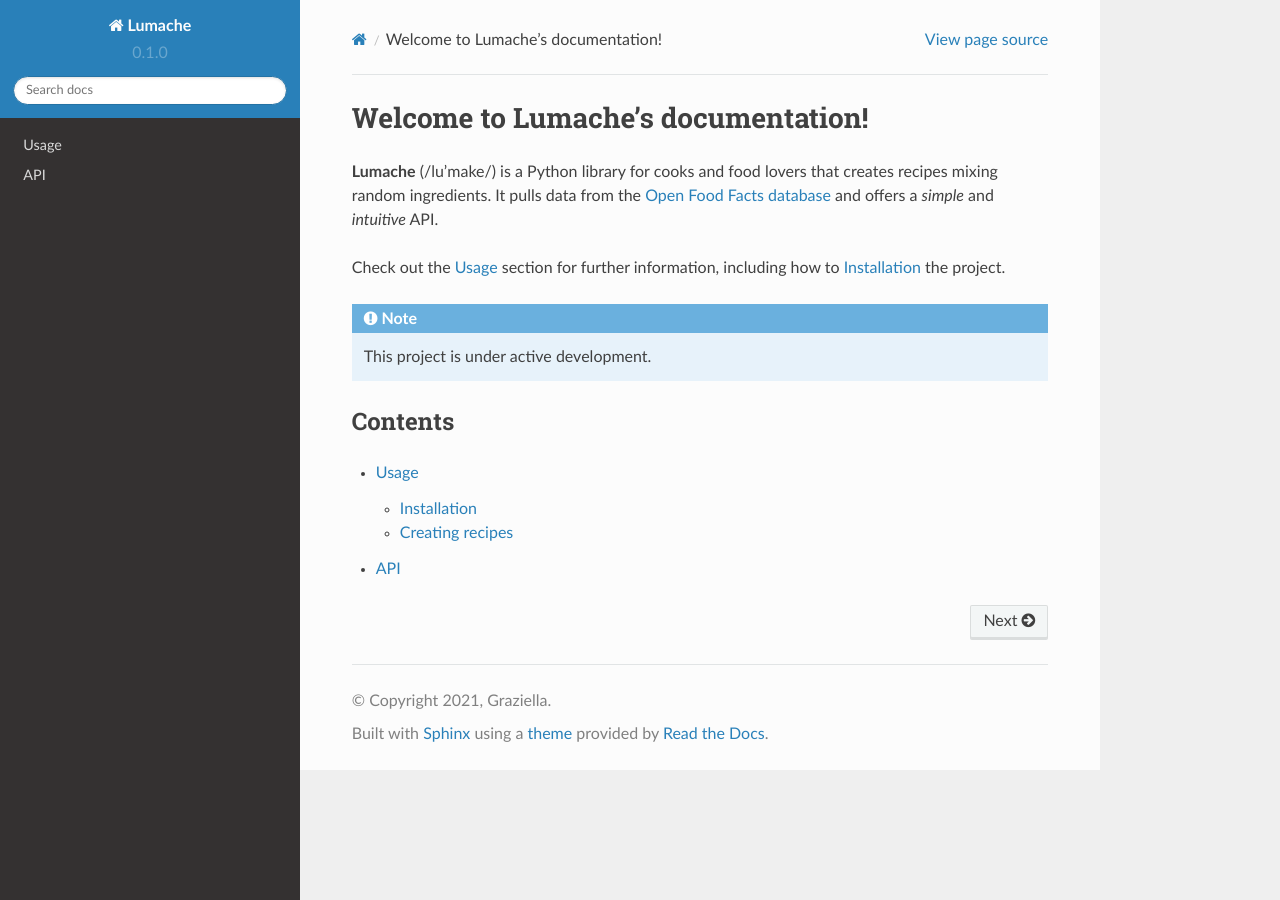
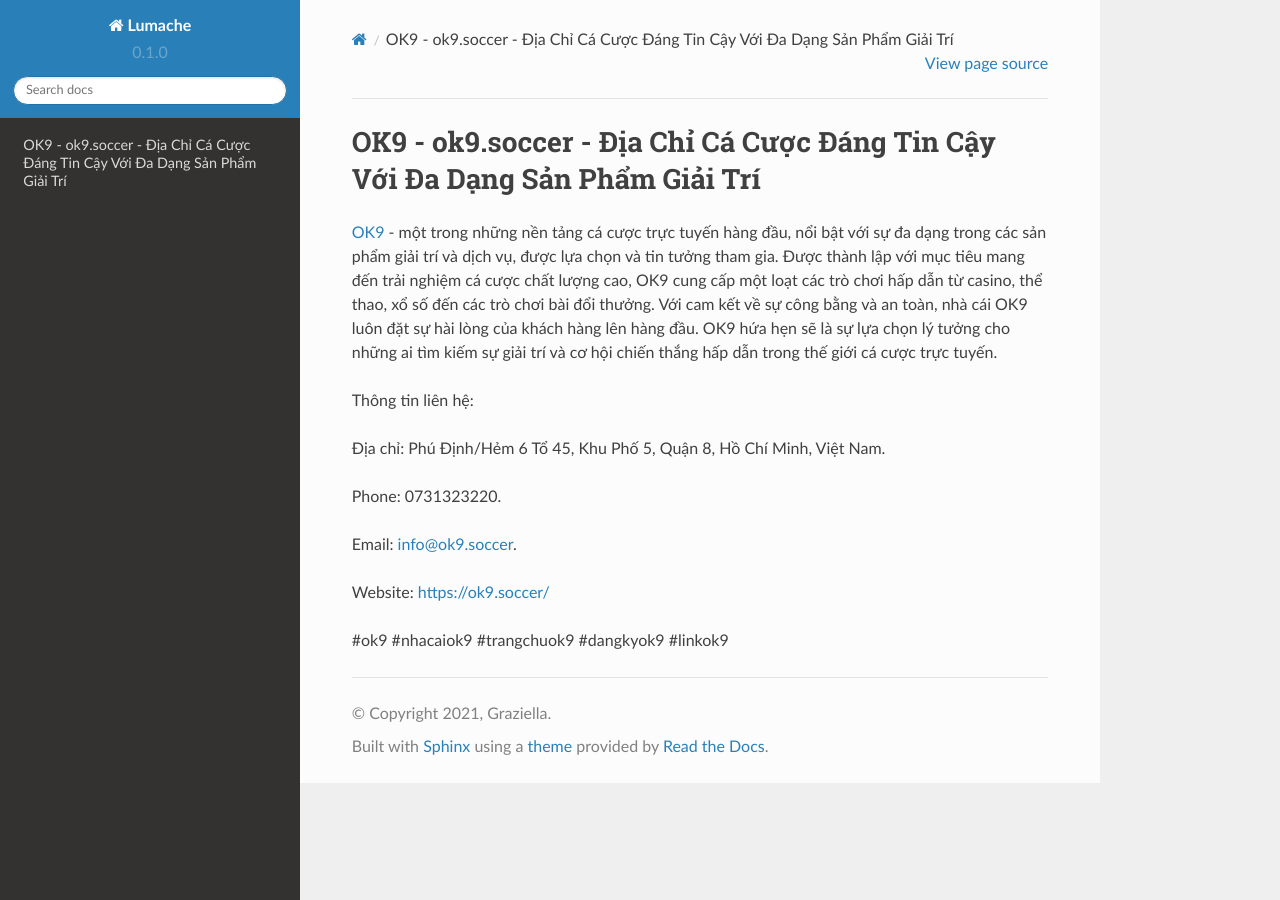
Before and after one commit to srphamkhuongduy77/ok9soccer, a Sphinx documentation site: the page built from docs/source/index.rst, in a window 1280 px wide. Built offline with Sphinx 7.4.7 and the Read the Docs theme 2.0.0, drawn with Linux system fonts in a browser that asks for light colours.

Commit message:
Update index.rst

```diff
--- a/docs/source/index.rst
+++ b/docs/source/index.rst
@@ -1,22 +1,16 @@
-Welcome to Lumache's documentation!
+OK9 - ok9.soccer - Địa Chỉ Cá Cược Đáng Tin Cậy Với Đa Dạng Sản Phẩm Giải Trí
 ===================================
 
-**Lumache** (/lu'make/) is a Python library for cooks and food lovers
-that creates recipes mixing random ingredients.
-It pulls data from the `Open Food Facts database <https://world.openfoodfacts.org/>`_
-and offers a *simple* and *intuitive* API.
+`OK9 <https://ok9.soccer/>`_ - một trong những nền tảng cá cược trực tuyến hàng đầu, nổi bật với sự đa dạng trong các sản phẩm giải trí và dịch vụ, được lựa chọn và tin tưởng tham gia. Được thành lập với mục tiêu mang đến trải nghiệm cá cược chất lượng cao, OK9 cung cấp một loạt các trò chơi hấp dẫn từ casino, thể thao, xổ số đến các trò chơi bài đổi thưởng. Với cam kết về sự công bằng và an toàn, nhà cái OK9 luôn đặt sự hài lòng của khách hàng lên hàng đầu. OK9 hứa hẹn sẽ là sự lựa chọn lý tưởng cho những ai tìm kiếm sự giải trí và cơ hội chiến thắng hấp dẫn trong thế giới cá cược trực tuyến.
 
-Check out the :doc:`usage` section for further information, including
-how to :ref:`installation` the project.
+Thông tin liên hệ:
 
-.. note::
+Địa chỉ: Phú Định/Hẻm 6 Tổ 45, Khu Phố 5, Quận 8, Hồ Chí Minh, Việt Nam.
 
-   This project is under active development.
+Phone: 0731323220.
 
-Contents
---------
+Email: info@ok9.soccer.
 
-.. toctree::
+Website: https://ok9.soccer/
 
-   usage
-   api
+#ok9 #nhacaiok9 #trangchuok9 #dangkyok9 #linkok9
```
